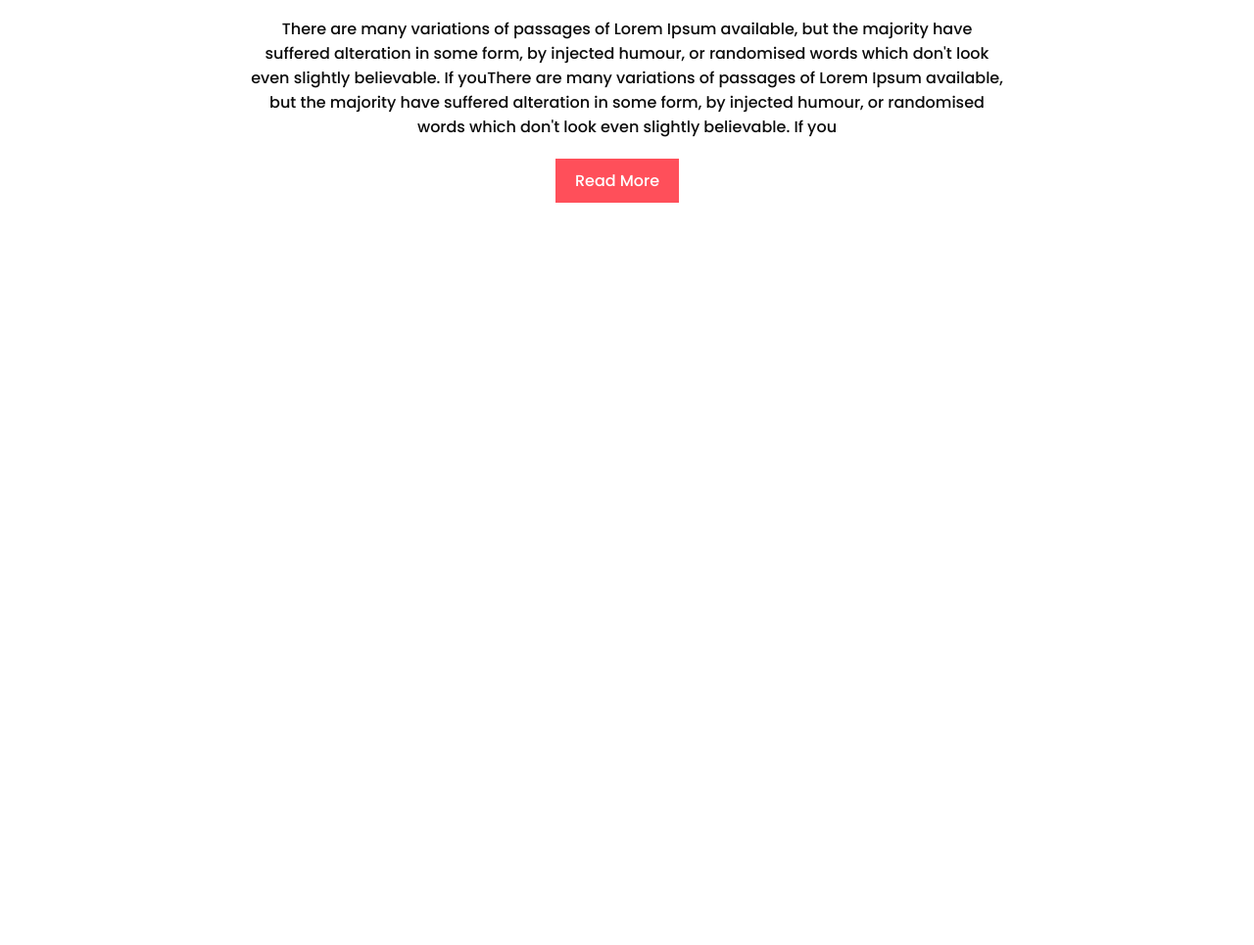
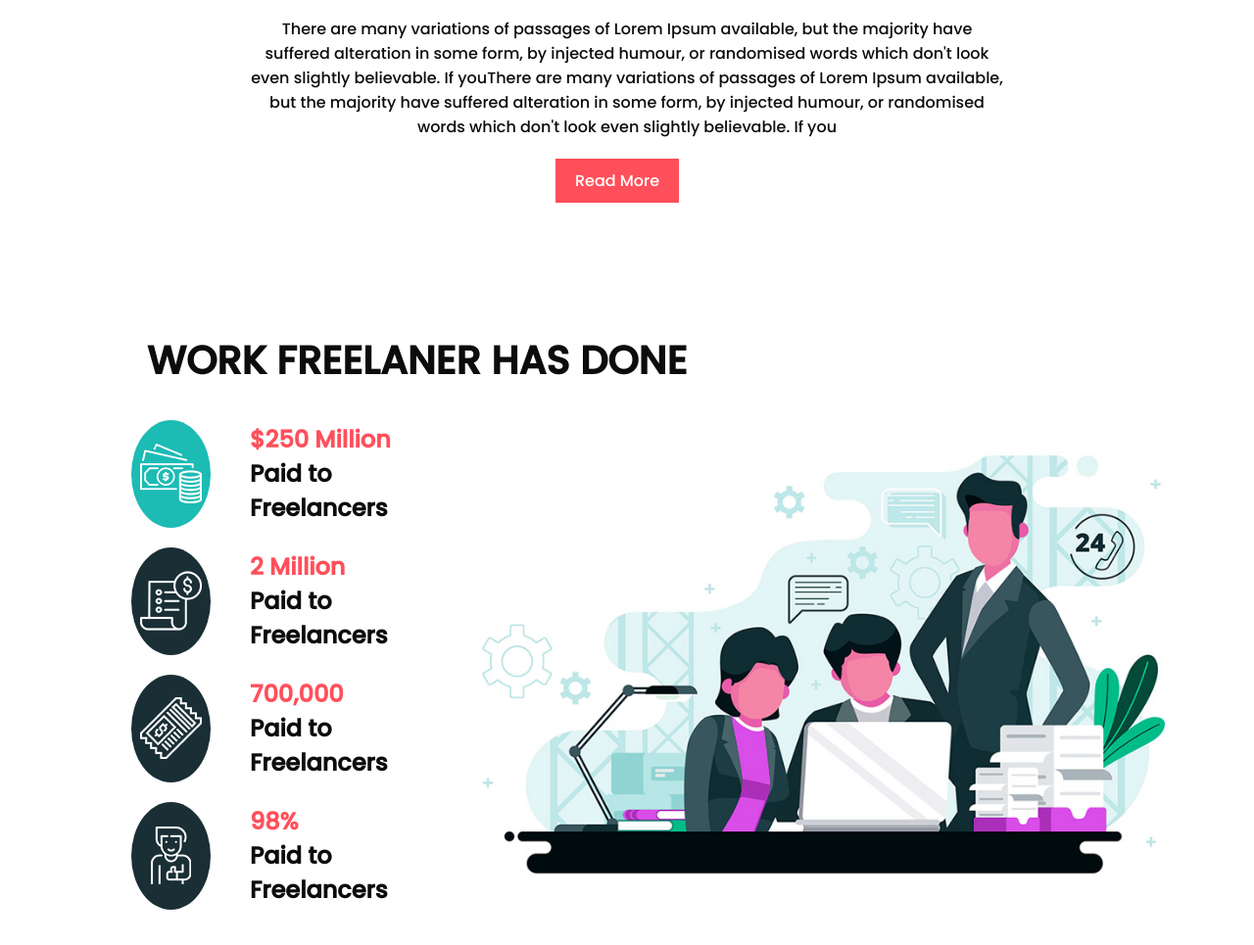
Before and after one commit to damlahub/HTML-CSS_Projects, a plain HTML site: page Spering/main.html in a window 1280 px wide. Shown: the part 2859-3824 px from the top of the page at 98% size. Before the commit the page ends 3153 px from the top, so only its background shows below. Drawn offline with Linux system fonts and the light colour scheme.

Commit message:
spering work section yapildi

```diff
--- a/Spering/Styles/main.css
+++ b/Spering/Styles/main.css
@@ -11,7 +11,16 @@ p {
     text-align: left;
     color: var(--white);
 }
-
+.active{
+    width: 110px;
+    height: 110px;
+    background-color: var(--green);
+    border-radius: 50%;
+    display: flex;
+    flex-direction: row;
+    justify-content: center;
+    align-items: center;
+}
 /* introduction */
 #introduction {
     width: 100%;
@@ -120,3 +129,57 @@ p {
     width: 60%;
     text-align: center;
 }
+/* work */
+#work{
+    width: 100%;
+    margin-top: 50px;
+    display: flex;
+    flex-direction: column;
+    justify-content: center;
+    align-items: start;
+    margin-bottom: 20px;
+}
+#work h1{
+    color: var(--black);
+    margin-left: 150px;
+    margin-bottom: 20px;
+}
+#work .work-contents{
+    width: 90%;
+    margin: 0 auto;
+    display: flex;
+    flex-direction: row;
+    justify-content: space-evenly;
+    align-items: center;
+}
+#work .work-items .work-circle{
+    width: 110px;
+    height: 110px;
+    background-color: var(--dark-green);
+    border-radius: 50%;
+    display: flex;
+    flex-direction: row;
+    justify-content: center;
+    align-items: center;
+}
+#work .work-items .work-circle:hover{
+    background-color: var(--green);
+}
+#work .work-item{
+    display: flex;
+    flex-direction: row;
+    justify-content: center;
+    align-items: center;
+    margin-left: 50px;
+}
+#work div{
+    margin:10px 20px;
+}
+#work div h5{
+    font-size: 1.5rem;
+    color: var(--red);
+}
+#work div h3{
+    font-size: 1.5rem;
+    color: var(--black);
+}
--- a/Spering/main.html
+++ b/Spering/main.html
@@ -103,8 +103,57 @@
         <section id="about">
             <img src="Assets/Images/about-img.jpg" alt="">
             <h1>ABOUT SPERING COMPANY</h1>
-            <p>There are many variations of passages of Lorem Ipsum available, but the majority have suffered alteration in some form, by injected humour, or randomised words which don't look even slightly believable. If youThere are many variations of passages of Lorem Ipsum available, but the majority have suffered alteration in some form, by injected humour, or randomised words which don't look even slightly believable. If you</p>
+            <p>There are many variations of passages of Lorem Ipsum available, but the majority have suffered alteration
+                in some form, by injected humour, or randomised words which don't look even slightly believable. If
+                youThere are many variations of passages of Lorem Ipsum available, but the majority have suffered
+                alteration in some form, by injected humour, or randomised words which don't look even slightly
+                believable. If you</p>
             <button class="red-btn" type="button">Read More</button>
+        </section>
+        <!-- work -->
+        <section id="work">
+            <h1>WORK FREELANER HAS DONE</h1>
+            <section class="work-contents">
+                <section class="work-items">
+                    <article class="work-item">
+                        <div class="active">
+                            <img src="Assets/Images/freelance/f1.png" alt="">
+                        </div>
+                        <div>
+                            <h5>$250 Million</h5>
+                            <h3>Paid to Freelancers</h3>
+                        </div>
+                    </article>
+                    <article class="work-item">
+                        <div class="work-circle">
+                            <img src="Assets/Images/freelance/f2.png" alt="">
+                        </div>
+                        <div>
+                            <h5>2 Million</h5>
+                            <h3>Paid to Freelancers</h3>
+                        </div>
+                    </article>
+                    <article class="work-item">
+                        <div class="work-circle">
+                            <img src="Assets/Images/freelance/f3.png" alt="">
+                        </div>
+                        <div>
+                            <h5>700,000</h5>
+                            <h3>Paid to Freelancers</h3>
+                        </div>
+                    </article>
+                    <article class="work-item">
+                        <div class="work-circle">
+                            <img src="Assets/Images/freelance/f4.png" alt="">
+                        </div>
+                        <div>
+                            <h5>98%</h5>
+                            <h3>Paid to Freelancers</h3>
+                        </div>
+                    </article>
+                </section>
+                <img style="width: 800px;" src="Assets/Images/freelance/freelance-img.jpg" alt="">
+            </section>
         </section>
     </div>
 </body>
```
